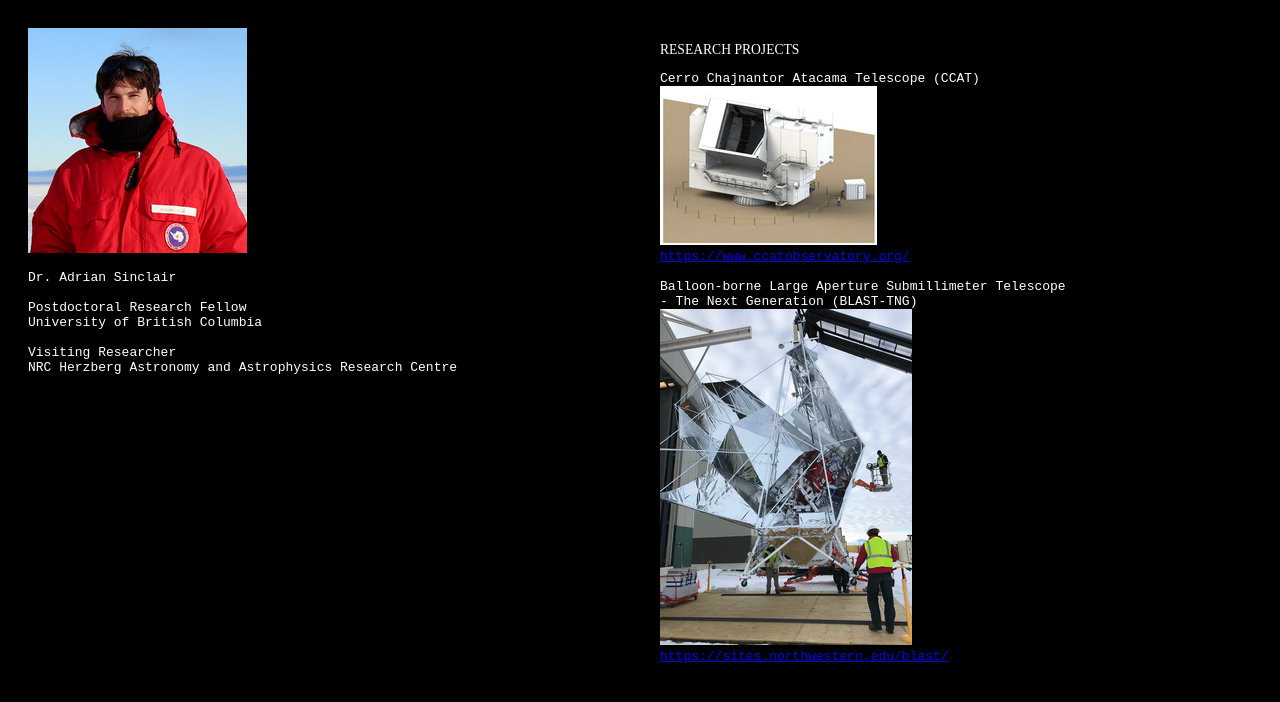
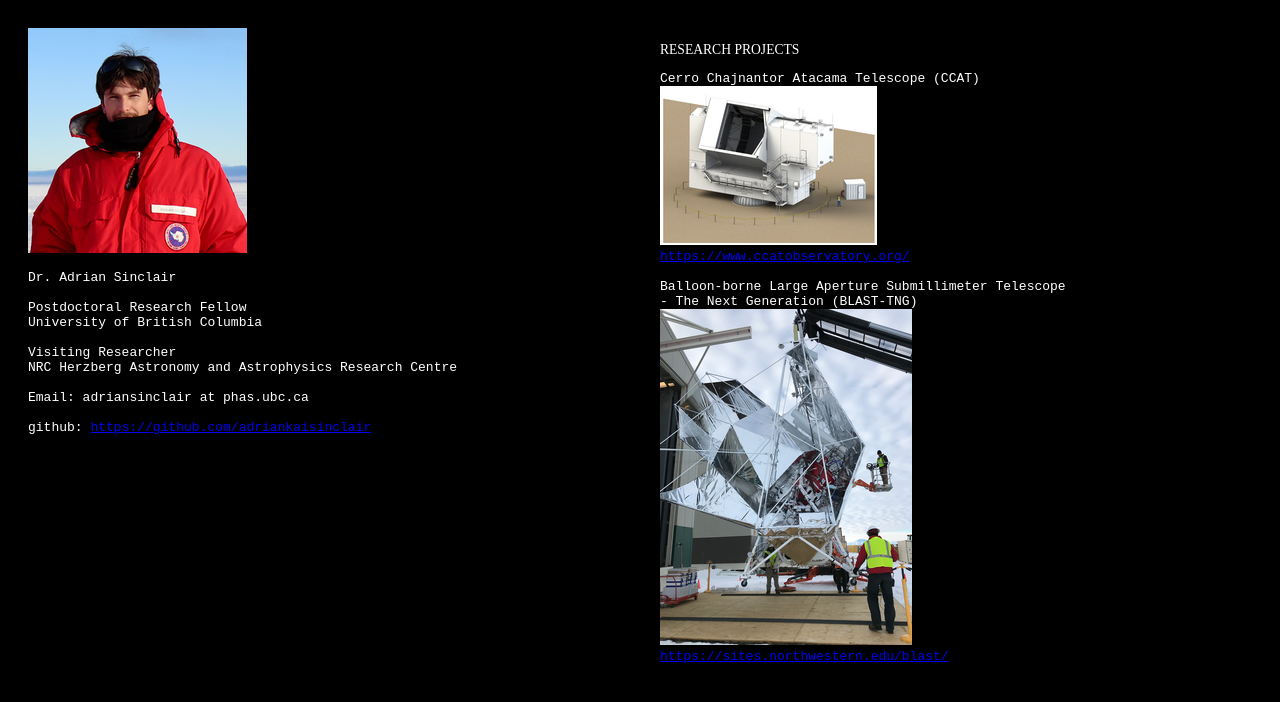
Before and after one commit to adriankaisinclair/adriankaisinclair.github.io, a plain HTML site: page index.html in a window 1280 px wide. Drawn offline with Linux system fonts and the light colour scheme; a web font is replaced by a local one.

Commit message:
email and github

```diff
--- a/index.html
+++ b/index.html
@@ -23,6 +23,9 @@ University of British Columbia
 Visiting Researcher
 NRC Herzberg Astronomy and Astrophysics Research Centre
 
+Email: adriansinclair at phas.ubc.ca
+
+github: <a href="https://github.com/adriankaisinclair">https://github.com/adriankaisinclair</a>
 </pre>
 </div>
 <div class="column" style="background-color:black;">
```
